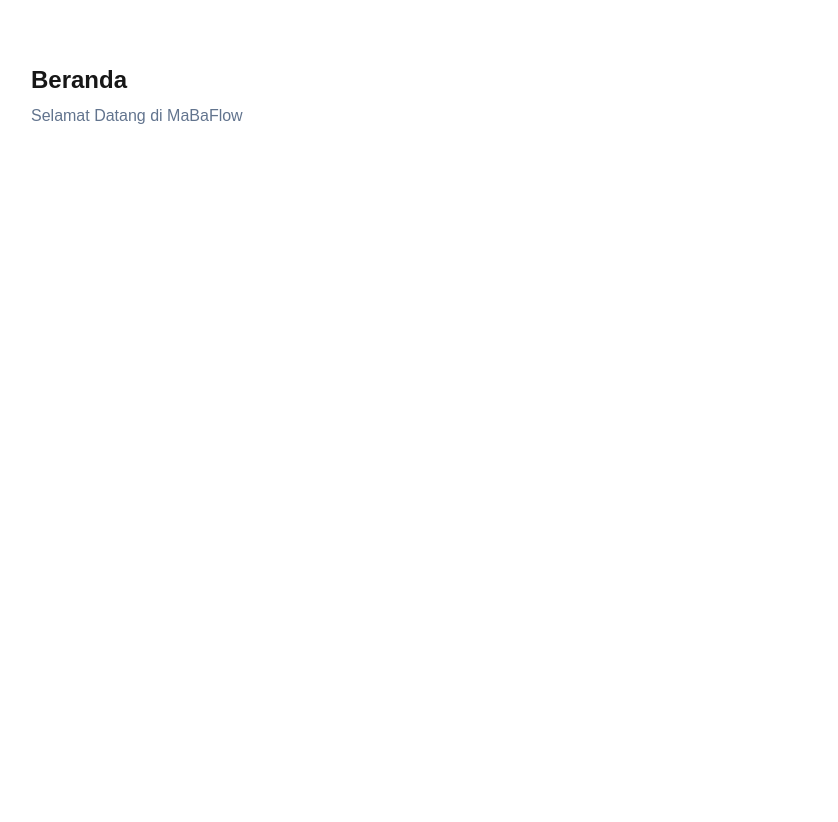
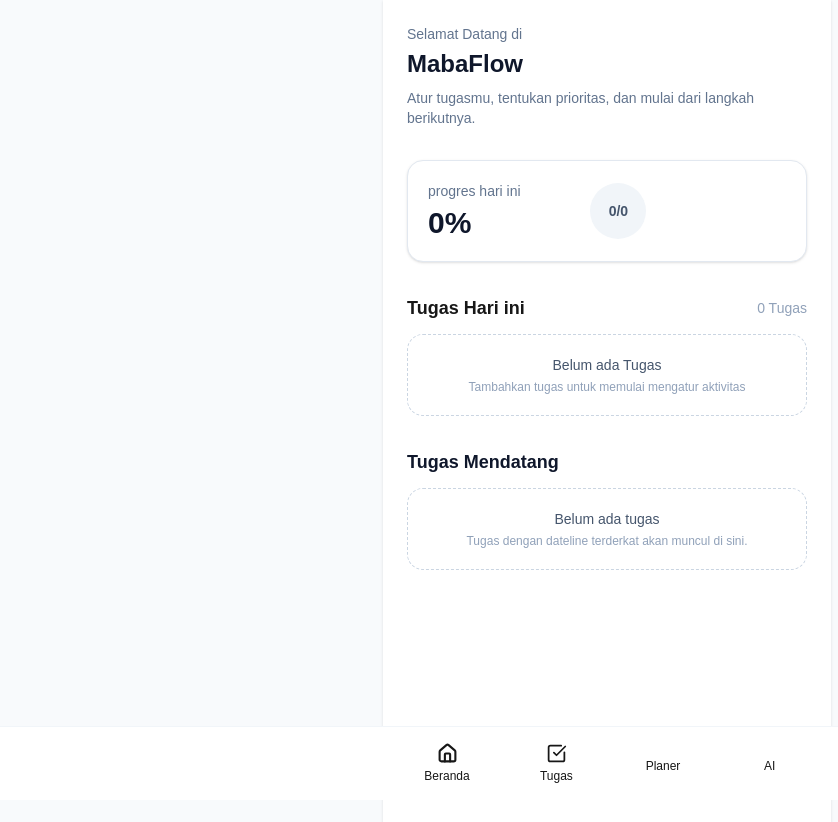
Before and after one commit to Ardhan220707/mabaflow, a Next.js app: page /beranda in a window 1280 px wide. Shown: the top 822 px of the page, without its empty margins (33-871 px from the left). Before the commit the page ends 800 px from the top, so only its background shows below. Built offline with nearby package versions, Linux system fonts and the light colour scheme.

Commit message:
feat: build app shell and dashboard

```diff
--- /dev/null
+++ b/app/ai/page.tsx
@@ -0,0 +1,10 @@
+export default function AiPage() {
+  return (
+    <main className="min-h-screen p-6">
+      <h1 className="text-2xl font-bold text-slate-900">Ai</h1>
+      <p className="mt-2 text-slate-500">
+        AI akan membantu kamu mengatur dan memprioritaskan tugas.
+      </p>
+    </main>
+  );
+}
--- a/app/beranda/page.tsx
+++ b/app/beranda/page.tsx
@@ -1,9 +1,67 @@
 export default function BerandaPage() {
   return (
-    <div className="p-16">
-      <h1 className="text-2xl font-bold text-slate">Beranda</h1>
+    <main className="min-h-screen p-6">
+      {/* Header */}
+      <section>
+        <p className="text-sm text-slate-500">Selamat Datang di</p>
+        <h1 className="mt-1 text-2xl font-bold text-slate-900">MabaFlow</h1>
+        <p className="mt-2 text-sm text-slate-500">
+          Atur tugasmu, tentukan prioritas, dan mulai dari langkah berikutnya.
+        </p>
+      </section>
 
-      <p className="mt-2 text-slate-500">Selamat Datang di MaBaFlow</p>
-    </div>
+      {/* {progres hari ini} */}
+      <section className="mt-8 rounded-2xl border border-slate-200 bg-white p-5 shadow-sm">
+        <div className="flex items-center justify-between">
+          <div>
+            <p className="text-sm font-medium text-slate-500">
+              progres hari ini
+            </p>
+            <p className="mt-1 text-3xl font-bold text-slate-900">0%</p>
+          </div>
+          <div className="flex h-14 w-14 items-center justify-center rounded-full bg-slate-100">
+            <span className="text-sm font-semibold text-slate-600">0/0</span>
+          </div>
+          <div className="mt-5 h-2 overflow-hidden rounded-full bg-slate-100">
+            <div className="h-full w-0 rounded-full bg-slate-900" />
+          </div>
+          <p className="mt-3 text-xs text-slate-400"></p>
+        </div>
+      </section>
+
+      {/* Tugas Hari ini */}
+      <section className="mt-8">
+        <div className="flex items-center justify-between">
+          <h2 className="text-lg font-semibold test-slate-900">
+            Tugas Hari ini
+          </h2>
+          <span className="text-sm text-slate-400">0 Tugas</span>
+        </div>
+        <div className="mt-3 rounded-2xl border border-dashed border-slate-300 p-5 text-center">
+          <p className="text-sm font-medium text-slate-600">Belum ada Tugas</p>
+          <p className="mt-1 text-xs text-slate-400">
+            Tambahkan tugas untuk memulai mengatur aktivitas
+          </p>
+        </div>
+      </section>
+
+      {/* Tugas Mendatang */}
+      <section className="mt-8">
+        <h2 className="text-lg font-semibold text-slate-900">
+          Tugas Mendatang
+        </h2>
+        <div className="mt-3 rounded-2xl border border-dashed border-slate-300 p-5 text-center">
+          <p className="text-sm font-medium text-slate-600">Belum ada tugas</p>
+          <p className="mt-1 text-xs text-slate-400">
+            Tugas dengan dateline terderkat akan muncul di sini.
+          </p>
+        </div>
+      </section>
+    </main>
+    // <div className="p-16">
+    //   <h1 className="text-2xl font-bold text-slate-900">Beranda</h1>
+
+    //   <p className="mt-2 text-slate-500">Selamat Datang di MaBaFlow</p>
+    // </div>
   );
 }
--- a/app/layout.tsx
+++ b/app/layout.tsx
@@ -1,6 +1,7 @@
 import type { Metadata } from "next";
 import { Geist, Geist_Mono } from "next/font/google";
 import "./globals.css";
+import AppShell from "@/components/layout/app-shell";
 
 const geistSans = Geist({
   variable: "--font-geist-sans",
@@ -13,17 +14,21 @@
 });
 
 export const metadata: Metadata = {
-  title: "Create Next App",
-  description: "Generated by create next app",
+  title: "Maba Flow",
+  description: "AI-powered task and time management for university students.",
 };
 
-export default function RootLayout({ children }: LayoutProps<"/">) {
+export default function RootLayout({
+  children,
+}: Readonly<{ children: React.ReactNode }>) {
   return (
     <html
-      lang="en"
-      className={`${geistSans.variable} ${geistMono.variable} h-full antialiased`}
+      lang="id"
+      className={`${geistSans.variable} ${geistMono.variable} antialized`}
     >
-      <body className="min-h-full flex flex-col">{children}</body>
+      <body>
+        <AppShell>{children}</AppShell>
+      </body>
     </html>
   );
 }
--- /dev/null
+++ b/app/planner/page.tsx
@@ -0,0 +1,11 @@
+export default function PlannerPage() {
+  return (
+    <main className="min-h-screen p-6">
+      <h1 className="text-2xl font-bold text-slate-900">Planner</h1>
+
+      <p className="mt-2 text-slate-500">
+        Atur jadwal dan aktivitas harian kamu di sini.
+      </p>
+    </main>
+  );
+}
--- /dev/null
+++ b/app/tugas/page.tsx
@@ -0,0 +1,8 @@
+export default function TugasPage() {
+  return (
+    <main className="min-h-screen p-6">
+      <h1 className="text-2xl font-bold text-slate-900">Tugas</h1>
+      <p className="mt-2 text-slate-500">kelola tugas</p>
+    </main>
+  );
+}
--- a/components/layout/app-shell.tsx
+++ b/components/layout/app-shell.tsx
@@ -3,7 +3,7 @@
 export default function AppShell({ children }: { children: React.ReactNode }) {
   return (
     <div className="min-h-screnn bg-slate-50">
-      <main className="mx-auto min-h-screnn w-full max-1-md bg-white pb-24 shadow-sm">
+      <main className="mx-auto min-h-screen w-full max-w-md bg-white pb-24 shadow-sm">
         {children}
       </main>
 
```
